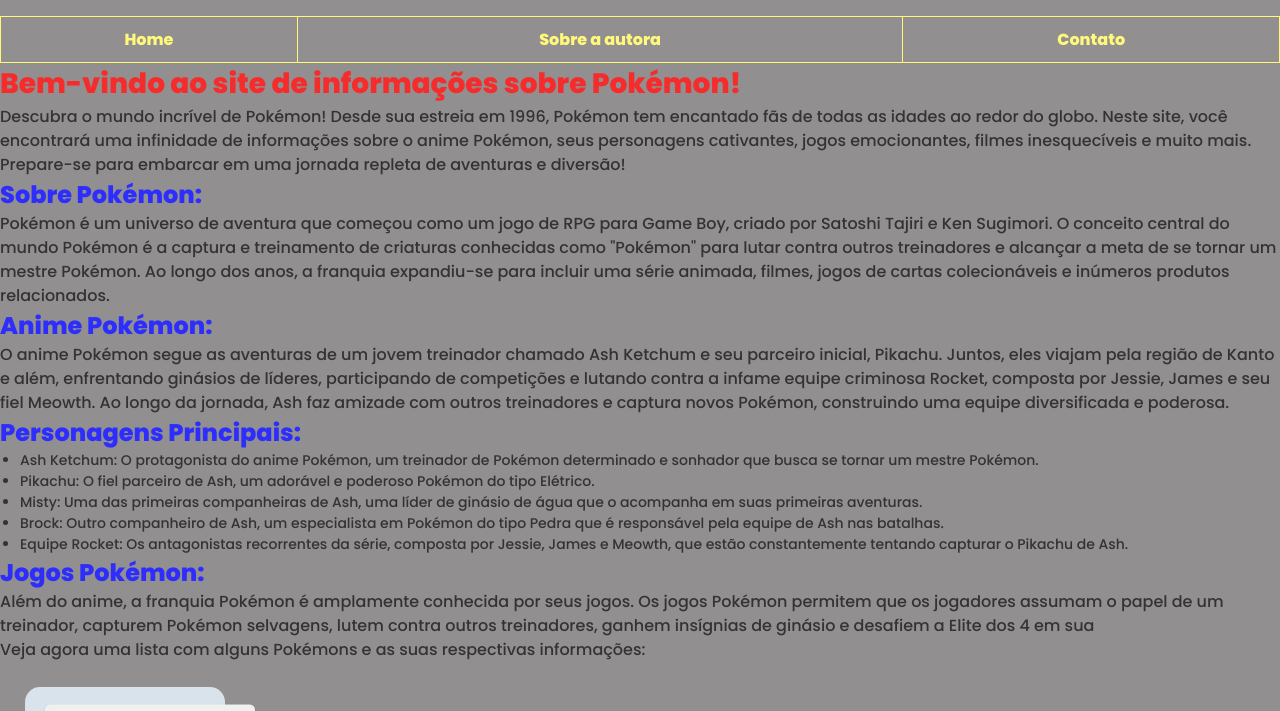
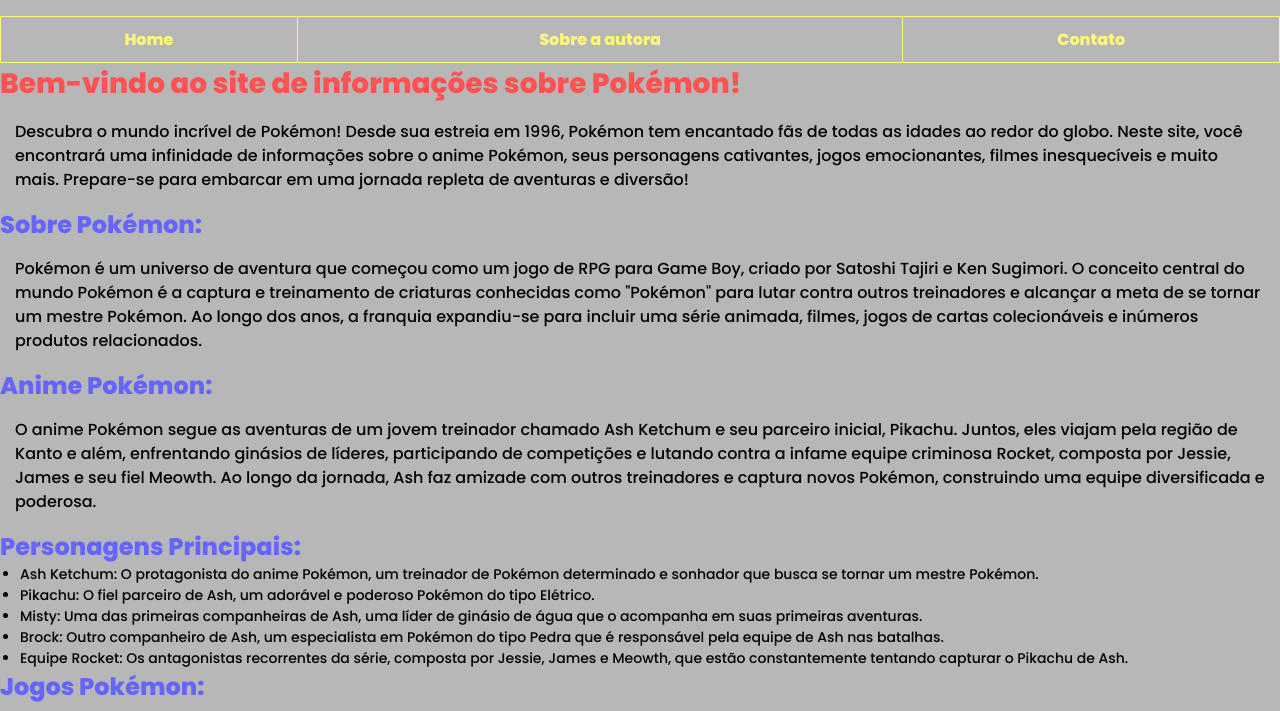
Before and after one commit to RaissaPortela02/pokemonsite.io, a plain HTML site: page index.html in a window 1280 px wide. Shown: the part 71-782 px from the top of the page. Drawn offline with Linux system fonts and the light colour scheme; a script that the page names is missing.

Commit message:
Update estilos.css
primeira edição

```diff
--- a/estilos.css
+++ b/estilos.css
@@ -2,8 +2,8 @@ body {
   font-family: 'Poppins', sans-serif;
   max-width: 1280px;
   margin: 0 auto;
-    background: #5e5b5bad;
-    color: #333333;
+  background: #969696ad;
+  color: #888888;
 }
 
 body.modo-escuro {
@@ -113,14 +113,14 @@ main .descricao {
 
 h1 {
   font-size: 28px;
-    color: #f62c2c;
+  color: #ff5353;
   font-family: 'Poppins', sans-serif;
 
 }
 
 h2 {
   font-size: 24px;
-    color: #2d2dfd;
+  color: #6666fe;
   font-family: 'Poppins', sans-serif;
 }
 
@@ -128,12 +128,14 @@ p {
   font-size: 16px;
   line-height: 1.5;
   font-family: 'Poppins', sans-serif;
+  color: #212121;
 }
 
 ul {
   list-style-type: disc;
   margin-left: 20px;
   font-family: 'Poppins', sans-serif;
+  color: black;
 }
 
 li {
@@ -210,7 +212,7 @@ li {
 
     .cartao-pokemon .descricao {
       font-size: 14px;
-        color: #555;
+      color: #363636;
     }
 
     .listagem-pokemon {
@@ -277,7 +279,7 @@ li {
     }
 
     a{
-        color: #fff87b;
+      color: #fff64a;
       text-decoration: none;
     }
 
@@ -286,5 +288,16 @@ li {
     }
 
     a:visited {
-        color: #fff87b;
+      color: #6c6c6c;
     }
+
+
+      p{
+        color: black;
+        margin-top: 20px;
+        margin: 10px;
+        padding: 5px;
+      }
+      b{
+        color: #212121;
+      }
```
Lines whose indentation alone changed are shown as unchanged.
